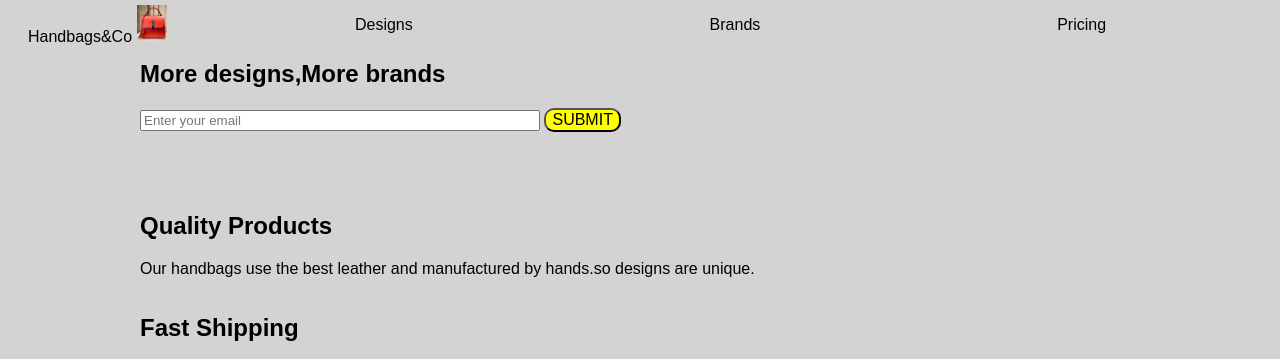
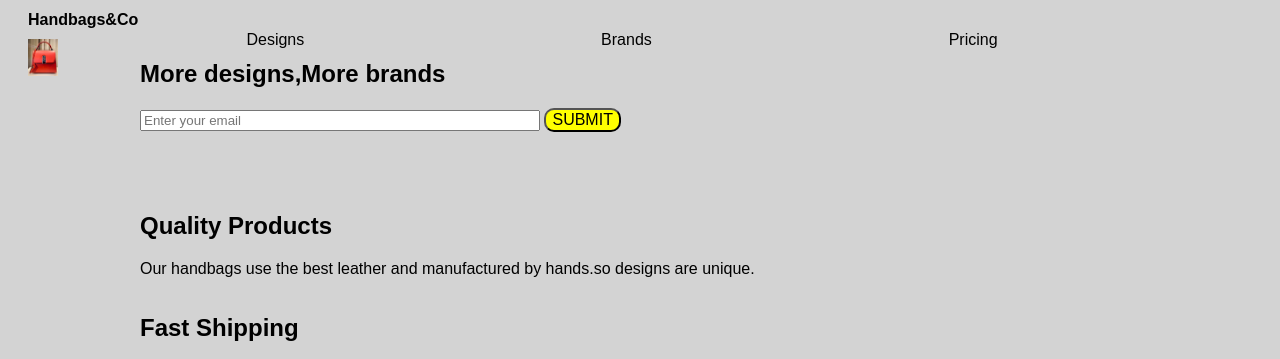
Before and after one commit to DeveloperRamya/bug-free-parakeet, a plain HTML site: page index.html in a window 1280 px wide. Shown: the top 359 px of the page. Drawn offline with Linux system fonts and the light colour scheme.

Commit message:
heading included in H1 tag

```diff
--- a/index.html
+++ b/index.html
@@ -9,7 +9,7 @@
 </head>
 <body>
 <header id="header">
-    <div class="logo">Handbags&Co
+    <div class="logo"><h1>Handbags&Co</h1>
     <img id="header-img" src="arno-senoner-oCXVxwTFwqE-unsplash.jpg" alt="Handbag logo"/>
     </div>
     <nav id="nav-bar">
--- a/stylesheet.css
+++ b/stylesheet.css
@@ -12,6 +12,10 @@
  a{
    text-decoration:none;
    color:#000;
+ }
+ h1{
+   font-size: medium;
+   width:30px;
  }
  #header-img{
      width:30px;
```
